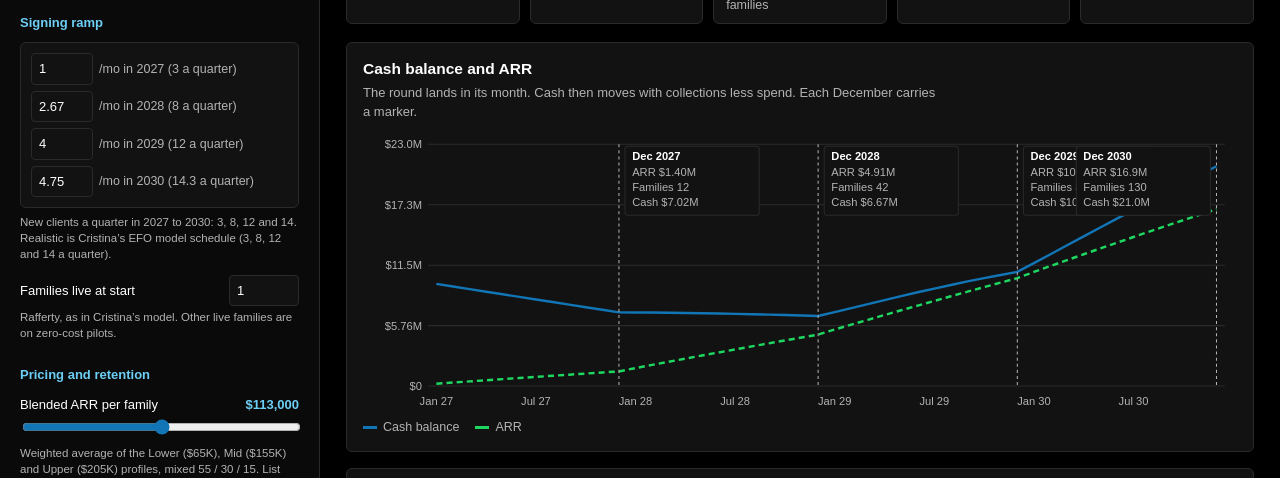
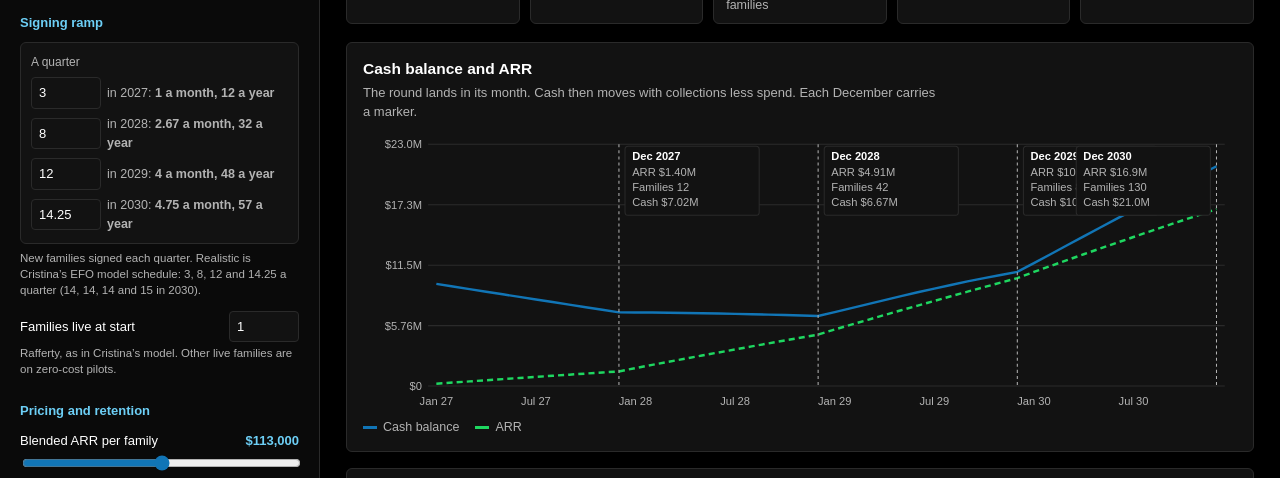
Before and after one commit to tdouglas-elevensystems/gtm_operating_plan, a plain HTML site: page index.html in a window 1280 px wide. Shown: the part 320-798 px from the top of the page. Drawn offline with Linux system fonts and the light colour scheme.

Commit message:
Add files via upload

```diff
--- a/index.html
+++ b/index.html
@@ -183,9 +183,9 @@ function tierOf(m, v){ const n = Math.max(1, Math.round(v)); const t = MOD[m].ti
 /* ===== scenarios and starting values (GTM Stack and Cash Path workbook, Nov 2026) ===== */
 const PRESETS = {
   /* Cristina's EFO Pricing Model (Nov 18, 2026) is the Realistic case; Conservative and Upside flex its client mix, churn and signings */
-  cons: { label:'Conservative', blend:97000,  renew:86, r1:1, r2:2, r3:3, expand:15, fam0:1, byYear:[2/3, 2, 3, 10/3],   mix:'70 / 20 / 10', churnQ:3.75, perQ:'2, 6, 9 and 10' },
-  real: { label:'Realistic',    blend:113000, renew:90, r1:1, r2:2, r3:3, expand:15, fam0:1, byYear:[1, 8/3, 4, 14.25/3], mix:'55 / 30 / 15', churnQ:2.5, perQ:'3, 8, 12 and 14' },
-  up:   { label:'Upside',       blend:129000, renew:94, r1:1, r2:2, r3:3, expand:15, fam0:1, byYear:[4/3, 10/3, 5, 6],     mix:'40 / 40 / 20', churnQ:1.5, perQ:'4, 10, 15 and 18' }
+  cons: { label:'Conservative', blend:97000,  renew:86, r1:1, r2:2, r3:3, expand:15, fam0:1, byQ:[2, 6, 9, 10],      mix:'70 / 20 / 10', churnQ:3.75 },
+  real: { label:'Realistic',    blend:113000, renew:90, r1:1, r2:2, r3:3, expand:15, fam0:1, byQ:[3, 8, 12, 14.25], mix:'55 / 30 / 15', churnQ:2.5 },
+  up:   { label:'Upside',       blend:129000, renew:94, r1:1, r2:2, r3:3, expand:15, fam0:1, byQ:[4, 10, 15, 18],    mix:'40 / 40 / 20', churnQ:1.5 }
 };
 const FNS = ['Leadership','Customer success','Marketing','Sales and channels'];
 const TEAM = ['CRO','Fractional leads','Head of CS, full time','CSMs','Marketers','AEs','SDR and partner manager'];
@@ -221,7 +221,7 @@ const DEFAULT = {
   pf:{ financial:98, property:3, family:12, disc:20 },
   baseline:null, actuals:{}
 };
-delete DEFAULT.sc.label; DEFAULT.v41 = true; DEFAULT.v42 = true; DEFAULT.v43 = true;
+delete DEFAULT.sc.label; DEFAULT.v41 = true; DEFAULT.v42 = true; DEFAULT.v43 = true; DEFAULT.v44 = true;
 const clone = o => JSON.parse(JSON.stringify(o));
 function migrate(s){
   const d = clone(DEFAULT); if (!s || typeof s !== 'object') return d;
@@ -232,6 +232,7 @@ function migrate(s){
   if (!Array.isArray(s.roles) || !s.v41){ o.roles = clone(ROLES); o.v41 = true; }
   if (!s.v42){ o.sc = clone(DEFAULT.sc); o.preset = 'real'; o.v42 = true; }
   if (!s.v43){ o.sc.expand = 15; o.v43 = true; }
+  if (!s.v44){ if (Array.isArray(o.sc.byYear)) o.sc.byQ = o.sc.byYear.map(v => Math.round(v*3*100)/100); delete o.sc.byYear; o.v44 = true; }
   o.actuals = s.actuals || {}; return o;
 }
 let state = clone(DEFAULT);
@@ -257,7 +258,7 @@ function run(scIn){
   const sc = scIn || state.sc, I = state.inp, H = state.horizon, ren = num(sc.renew)/100, B = num(sc.blend), ex = 1 + num(sc.expand)/100, q = 1 - (1 - ren)/12, F0 = num(sc.fam0);
   const z = () => new Array(H).fill(0);
   const sign = z(), fam = z(), arr = z(), newArr = z(), impl = z(), coll = z(), rev = z(), yr = z();
-  for (let i = 0; i < H; i++){ const M = i + 1; sign[i] = Array.isArray(sc.byYear) ? num(sc.byYear[Math.min(sc.byYear.length - 1, Math.floor(i/12))]) : M < num(I.m2) ? num(sc.r1) : M < num(I.m3) ? num(sc.r2) : num(sc.r3);
+  for (let i = 0; i < H; i++){ const M = i + 1; sign[i] = Array.isArray(sc.byQ) ? num(sc.byQ[Math.min(sc.byQ.length - 1, Math.floor(i/12))])/3 : M < num(I.m2) ? num(sc.r1) : M < num(I.m3) ? num(sc.r2) : num(sc.r3);
     fam[i] = (i ? fam[i-1] : F0) * q + sign[i]; newArr[i] = sign[i]*B; yr[i] = Math.floor(i/12); }
   /* ARR by cohort: each family's ARR grows by the expansion rate at each anniversary */
   for (let i = 0; i < H; i++){ let a = F0*Math.pow(q, i + 1)*B*Math.pow(ex, yr[i]);
@@ -386,9 +387,10 @@ function renderAside(){
   ${fieldAmt('inp.otherCash', 'Other cash at start', 'Cash besides the round in January 2027. Confirm with Cristina.')}
 
   <h2>Signing ramp</h2>
-  ${Array.isArray(s.byYear) ? `<div class="card sm" style="display:grid;grid-template-columns:62px auto;gap:6px;align-items:center">
-    ${s.byYear.map((v, k) => `${inp('sc.byYear.' + k, +(+v).toFixed(2), 'number', 'step="0.25" min="0" aria-label="New families a month in ' + (2027 + k) + '"')}<span>/mo in ${2027 + k} (${+(v*3).toFixed(1)} a quarter)</span>`).join('')}
-  </div><div class="hint" style="margin:-4px 0 12px">${s.perQ ? 'New clients a quarter in 2027 to 2030: ' + esc(s.perQ) + '. ' : ''}Realistic is Cristina’s EFO model schedule (3, 8, 12 and 14 a quarter).</div>` : `<div class="card sm" style="display:grid;grid-template-columns:62px auto 1fr;gap:6px;align-items:center">
+  ${Array.isArray(s.byQ) ? `<div class="card sm" style="display:grid;grid-template-columns:70px auto;gap:6px;align-items:center">
+    <span class="tna">A quarter</span><span></span>
+    ${s.byQ.map((v, k) => `${inp('sc.byQ.' + k, v, 'number', 'step="1" min="0" aria-label="New families a quarter in ' + (2027 + k) + '"')}<span>in ${2027 + k}: <b data-mo="${k}"></b></span>`).join('')}
+  </div><div class="hint" style="margin:-4px 0 12px">New families signed each quarter. Realistic is Cristina’s EFO model schedule: 3, 8, 12 and 14.25 a quarter (14, 14, 14 and 15 in 2030).</div>` : `<div class="card sm" style="display:grid;grid-template-columns:62px auto 1fr;gap:6px;align-items:center">
     ${inp('sc.r1', s.r1, 'number', 'step="0.25" min="0" aria-label="Stage 1 new families per month"')}<span>/mo from</span><span>M1, ${mLong(0)}</span>
     ${inp('sc.r2', s.r2, 'number', 'step="0.25" min="0" aria-label="Stage 2 new families per month"')}<span>/mo from</span>${sel('inp.m2', state.inp.m2, monthOpts(2), 'data-full aria-label="Stage 2 start"')}
     ${inp('sc.r3', s.r3, 'number', 'step="0.25" min="0" aria-label="Stage 3 new families per month"')}<span>/mo from</span>${sel('inp.m3', state.inp.m3, monthOpts(3), 'data-full aria-label="Stage 3 start"')}
@@ -769,6 +771,7 @@ function refresh(){
     el('ch-flow').innerHTML = chart([{name:'Net cash', vals:R.net, color:'var(--greenl)', neg:'var(--red)', type:'bar'}, {name:'Collections', vals:R.coll, color:'var(--btn)'}, {name:'Spend', vals:R.spend, color:'var(--amber-line)'}], {fmt:money, label:'Monthly collections, spend and net cash', h:240});
   }
   document.querySelectorAll('output[data-for]').forEach(o => { o.textContent = FMT[o.dataset.fmt](getPath(o.dataset.for)); });
+  document.querySelectorAll('[data-mo]').forEach(e => { const k = +e.dataset.mo, v = num((state.sc.byQ || [])[k]); e.textContent = (+(v/3).toFixed(2)) + ' a month, ' + (+(v*4).toFixed(1)) + ' a year'; });
   document.querySelectorAll('[data-out]').forEach(e => { const f = OUT[e.dataset.out]; if (f) e.innerHTML = f(R); });
   document.querySelectorAll('#presets button[data-preset]').forEach(b => b.classList.toggle('active', b.dataset.preset === state.preset));
 }
```
